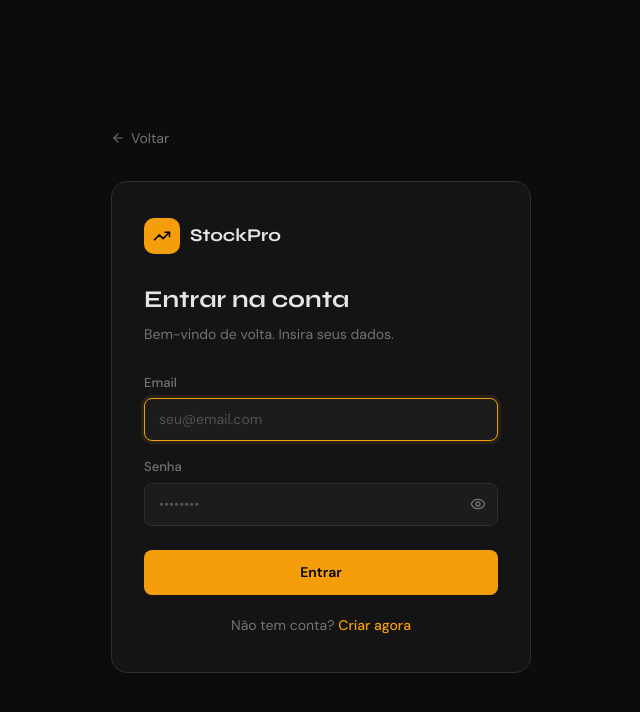
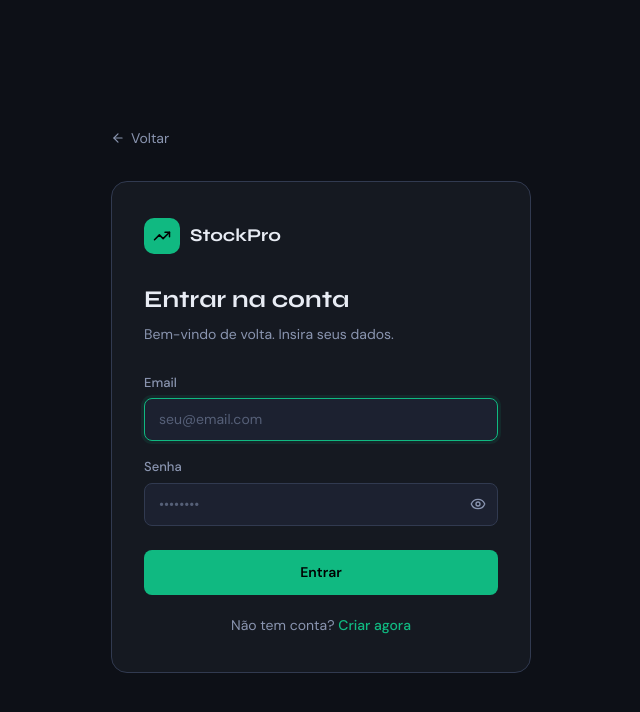
Before and after one commit to LuanCarlosFerrari/CONTROLE-DE-ESTOQUE, a React (Vite) app in the folder estoque-app/: page /login in a window 1280 px wide. Shown: the top 712 px of the page, without its empty margins (319-959 px from the left). Built offline with nearby package versions, Linux system fonts and the light colour scheme; no server answers.

Commit message:
feat: update color scheme and styles across components, add MCP configuration for Supabase

```diff
--- a/estoque-app/src/components/Sidebar.jsx
+++ b/estoque-app/src/components/Sidebar.jsx
@@ -20,7 +20,7 @@ export default function Sidebar() {
     navigate('/')
   }
 
-  const trialColor = trialDaysLeft <= 2 ? 'var(--red)' : trialDaysLeft <= 4 ? '#F97316' : 'var(--amber)'
+  const trialColor = trialDaysLeft <= 2 ? 'var(--red)' : trialDaysLeft <= 4 ? '#F97316' : 'var(--warning)'
   const trialBg = trialDaysLeft <= 2 ? 'rgba(239,68,68,0.1)' : trialDaysLeft <= 4 ? 'rgba(249,115,22,0.1)' : 'rgba(245,158,11,0.1)'
   const trialBorder = trialDaysLeft <= 2 ? 'rgba(239,68,68,0.25)' : trialDaysLeft <= 4 ? 'rgba(249,115,22,0.25)' : 'rgba(245,158,11,0.25)'
 
--- a/estoque-app/src/components/TrialBanner.jsx
+++ b/estoque-app/src/components/TrialBanner.jsx
@@ -34,8 +34,8 @@ export default function TrialBanner() {
   const isUrgent = timeLeft.days <= 1
   const isWarning = timeLeft.days <= 3
 
-  const color      = isUrgent ? '#F87171' : isWarning ? '#FB923C' : '#FCD34D'
-  const bg         = isUrgent ? 'rgba(239,68,68,0.08)' : isWarning ? 'rgba(249,115,22,0.08)' : 'rgba(245,158,11,0.07)'
+  const color      = isUrgent ? 'var(--red)' : isWarning ? '#FB923C' : 'var(--warning)'
+  const bg         = isUrgent ? 'rgba(239,68,68,0.08)' : isWarning ? 'rgba(249,115,22,0.08)' : 'rgba(245,158,11,0.08)'
   const borderCol  = isUrgent ? 'rgba(239,68,68,0.25)' : isWarning ? 'rgba(249,115,22,0.25)' : 'rgba(245,158,11,0.2)'
 
   return (
--- a/estoque-app/src/index.css
+++ b/estoque-app/src/index.css
@@ -6,39 +6,49 @@
 
 :root,
 [data-theme="dark"] {
-  --bg-900: #0C0C0C;
-  --bg-800: #141414;
-  --bg-700: #1C1C1C;
-  --bg-600: #242424;
-  --bg-500: #2E2E2E;
-  --bg-400: #3A3A3A;
-  --amber: #F59E0B;
-  --amber-light: #FCD34D;
-  --text: #E5E5E5;
-  --text-muted: #737373;
-  --text-subtle: #525252;
-  --emerald: #10B981;
-  --red: #EF4444;
-  --blue: #3B82F6;
+  /* Fundo azul-escuro suave — menos cansativo que preto puro */
+  --bg-900: #0D1017;
+  --bg-800: #151921;
+  --bg-700: #1C2130;
+  --bg-600: #252C3D;
+  --bg-500: #313A50;
+  --bg-400: #475166;
+  /* Texto com leve tom frio para harmonia com o fundo */
+  --text: #E8ECF4;
+  --text-muted: #8A95B0;
+  --text-subtle: #566078;
+  /* Accent */
+  --amber: #10B981;
+  --amber-light: #34D399;
+  --emerald: #34D399;
+  --red: #F87171;
+  --blue: #60A5FA;
+  --warning: #F59E0B;
+  --warning-light: #FCD34D;
   --row-border: rgba(255, 255, 255, 0.04);
 }
 
 [data-theme="light"] {
-  --bg-900: #F0F2F5;
+  /* Fundo slate suave — não cansa como branco puro */
+  --bg-900: #EDF0F7;
   --bg-800: #FFFFFF;
-  --bg-700: #F5F5F5;
-  --bg-600: #E5E7EB;
-  --bg-500: #D1D5DB;
-  --bg-400: #9CA3AF;
-  --amber: #D97706;
-  --amber-light: #F59E0B;
-  --text: #111827;
-  --text-muted: #4B5563;
-  --text-subtle: #6B7280;
+  --bg-700: #F7F9FC;
+  --bg-600: #DDE3EE;
+  --bg-500: #C4CDDE;
+  --bg-400: #8E9BB5;
+  /* Texto azul-escuro — mais suave que preto puro */
+  --text: #1A2340;
+  --text-muted: #4A5672;
+  --text-subtle: #7080A0;
+  /* Accent — slightly darker para contraste no claro */
+  --amber: #059669;
+  --amber-light: #10B981;
   --emerald: #059669;
   --red: #DC2626;
   --blue: #2563EB;
-  --row-border: rgba(0, 0, 0, 0.05);
+  --warning: #D97706;
+  --warning-light: #F59E0B;
+  --row-border: rgba(26, 35, 64, 0.06);
 }
 
 * {
@@ -76,8 +86,8 @@ body {
 }
 
 @keyframes pulse-amber {
-  0%, 100% { box-shadow: 0 0 0 0 rgba(245, 158, 11, 0.4); }
-  50% { box-shadow: 0 0 0 8px rgba(245, 158, 11, 0); }
+  0%, 100% { box-shadow: 0 0 0 0 rgba(16, 185, 129, 0.4); }
+  50% { box-shadow: 0 0 0 8px rgba(16, 185, 129, 0); }
 }
 
 @keyframes shimmer {
@@ -91,18 +101,18 @@ body {
 /* Landing gradient */
 .landing-grid {
   background-image:
-    linear-gradient(rgba(245, 158, 11, 0.03) 1px, transparent 1px),
-    linear-gradient(90deg, rgba(245, 158, 11, 0.03) 1px, transparent 1px);
+    linear-gradient(rgba(16, 185, 129, 0.03) 1px, transparent 1px),
+    linear-gradient(90deg, rgba(16, 185, 129, 0.03) 1px, transparent 1px);
   background-size: 60px 60px;
 }
 
 /* Glow effects */
 .glow-amber {
-  box-shadow: 0 0 30px rgba(245, 158, 11, 0.15), 0 0 60px rgba(245, 158, 11, 0.05);
+  box-shadow: 0 0 30px rgba(16, 185, 129, 0.15), 0 0 60px rgba(16, 185, 129, 0.05);
 }
 
 .glow-text {
-  text-shadow: 0 0 40px rgba(245, 158, 11, 0.5);
+  text-shadow: 0 0 40px rgba(16, 185, 129, 0.5);
 }
 
 /* Card hover */
@@ -110,7 +120,7 @@ body {
   transition: all 0.2s ease;
 }
 .card-hover:hover {
-  border-color: rgba(245, 158, 11, 0.3) !important;
+  border-color: rgba(16, 185, 129, 0.3) !important;
   transform: translateY(-1px);
 }
 
@@ -145,7 +155,7 @@ body {
   color: var(--text);
 }
 .data-table tr:hover td {
-  background: rgba(245, 158, 11, 0.03);
+  background: rgba(16, 185, 129, 0.03);
 }
 .data-table tr:last-child td {
   border-bottom: none;
@@ -166,7 +176,7 @@ body {
 }
 .input-field:focus {
   border-color: var(--amber);
-  box-shadow: 0 0 0 3px rgba(245, 158, 11, 0.1);
+  box-shadow: 0 0 0 3px rgba(16, 185, 129, 0.1);
 }
 .input-field::placeholder {
   color: var(--text-subtle);
@@ -189,7 +199,7 @@ body {
   gap: 8px;
 }
 .btn-primary:hover {
-  background: #FCD34D;
+  background: #34D399;
   transform: translateY(-1px);
 }
 .btn-primary:active {
@@ -250,7 +260,7 @@ body {
   font-size: 12px;
   font-weight: 500;
 }
-.badge-amber { background: rgba(245, 158, 11, 0.15); color: var(--amber-light); }
+.badge-amber { background: rgba(16, 185, 129, 0.15); color: var(--amber-light); }
 .badge-green { background: rgba(16, 185, 129, 0.15); color: #34D399; }
 .badge-red { background: rgba(239, 68, 68, 0.15); color: #F87171; }
 .badge-blue { background: rgba(59, 130, 246, 0.15); color: #93C5FD; }
@@ -290,7 +300,7 @@ body {
   transition: all 0.2s;
 }
 .stat-card:hover {
-  border-color: rgba(245, 158, 11, 0.2);
+  border-color: rgba(16, 185, 129, 0.2);
 }
 
 /* Sidebar */
@@ -313,7 +323,7 @@ body {
 }
 .sidebar-link.active {
   color: var(--amber);
-  background: rgba(245, 158, 11, 0.1);
+  background: rgba(16, 185, 129, 0.1);
 }
 .sidebar-link.active svg {
   color: var(--amber);
--- a/estoque-app/src/pages/Clientes.jsx
+++ b/estoque-app/src/pages/Clientes.jsx
@@ -14,7 +14,7 @@ const Label = ({ children, required }) => (
 
 function Avatar({ nome }) {
   const initials = nome ? nome.split(' ').map(n => n[0]).slice(0, 2).join('').toUpperCase() : '?'
-  const colors = ['#F59E0B','#3B82F6','#10B981','#8B5CF6','#EC4899','#F97316']
+  const colors = ['#10B981','#3B82F6','#10B981','#8B5CF6','#EC4899','#F97316']
   const color = colors[nome?.charCodeAt(0) % colors.length] || colors[0]
   return (
     <div style={{ width: 34, height: 34, borderRadius: 10, background: `${color}18`, border: `1px solid ${color}30`, display: 'flex', alignItems: 'center', justifyContent: 'center', flexShrink: 0 }}>
@@ -163,7 +163,7 @@ export default function Clientes() {
                     <td>
                       <div style={{ display: 'flex', gap: 4, justifyContent: 'flex-end' }}>
                         <button onClick={() => openEdit(c)} title="Editar" style={{ width: 30, height: 30, background: 'none', border: '1px solid transparent', cursor: 'pointer', color: 'var(--text-subtle)', borderRadius: 6, display: 'flex', alignItems: 'center', justifyContent: 'center', transition: 'all 0.15s' }}
-                          onMouseEnter={e => { e.currentTarget.style.color = 'var(--amber)'; e.currentTarget.style.background = 'rgba(245,158,11,0.1)'; e.currentTarget.style.borderColor = 'rgba(245,158,11,0.2)' }}
+                          onMouseEnter={e => { e.currentTarget.style.color = 'var(--amber)'; e.currentTarget.style.background = 'rgba(16,185,129,0.1)'; e.currentTarget.style.borderColor = 'rgba(16,185,129,0.2)' }}
                           onMouseLeave={e => { e.currentTarget.style.color = 'var(--text-subtle)'; e.currentTarget.style.background = 'none'; e.currentTarget.style.borderColor = 'transparent' }}
                         ><Pencil size={13} /></button>
                         <button onClick={() => setDeleteId(c.id)} title="Excluir" style={{ width: 30, height: 30, background: 'none', border: '1px solid transparent', cursor: 'pointer', color: 'var(--text-subtle)', borderRadius: 6, display: 'flex', alignItems: 'center', justifyContent: 'center', transition: 'all 0.15s' }}
--- a/estoque-app/src/pages/Estoque.jsx
+++ b/estoque-app/src/pages/Estoque.jsx
@@ -169,7 +169,7 @@ export default function Estoque() {
                       <td>
                         <div style={{ display: 'flex', gap: 4, justifyContent: 'flex-end' }}>
                           <button onClick={() => openEdit(p)} title="Editar" style={{ width: 30, height: 30, background: 'none', border: '1px solid transparent', cursor: 'pointer', color: 'var(--text-subtle)', borderRadius: 6, display: 'flex', alignItems: 'center', justifyContent: 'center', transition: 'all 0.15s' }}
-                            onMouseEnter={e => { e.currentTarget.style.color = 'var(--amber)'; e.currentTarget.style.background = 'rgba(245,158,11,0.1)'; e.currentTarget.style.borderColor = 'rgba(245,158,11,0.2)' }}
+                            onMouseEnter={e => { e.currentTarget.style.color = 'var(--amber)'; e.currentTarget.style.background = 'rgba(16,185,129,0.1)'; e.currentTarget.style.borderColor = 'rgba(16,185,129,0.2)' }}
                             onMouseLeave={e => { e.currentTarget.style.color = 'var(--text-subtle)'; e.currentTarget.style.background = 'none'; e.currentTarget.style.borderColor = 'transparent' }}
                           ><Pencil size={13} /></button>
                           <button onClick={() => setDeleteId(p.id)} title="Excluir" style={{ width: 30, height: 30, background: 'none', border: '1px solid transparent', cursor: 'pointer', color: 'var(--text-subtle)', borderRadius: 6, display: 'flex', alignItems: 'center', justifyContent: 'center', transition: 'all 0.15s' }}
```
Also changed, not shown: estoque-app/src/pages/Dashboard.jsx (+7 -7 lines), estoque-app/src/pages/Landing.jsx (+7 -7 lines), 2 other files (tests, documents, lock files or other folders).
